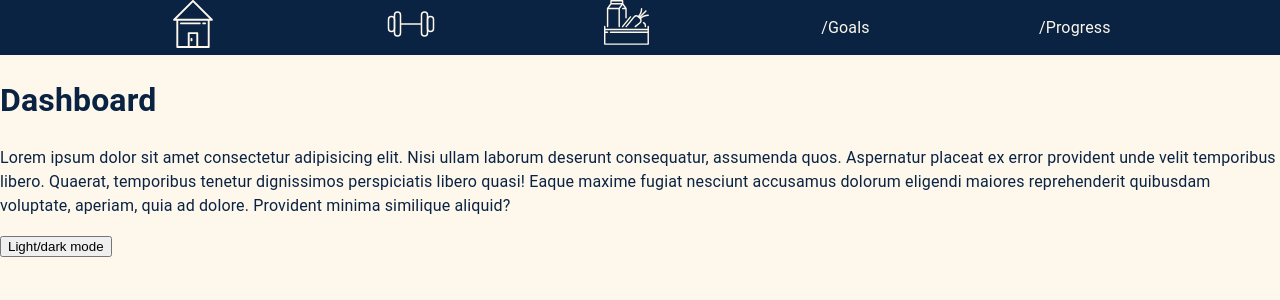
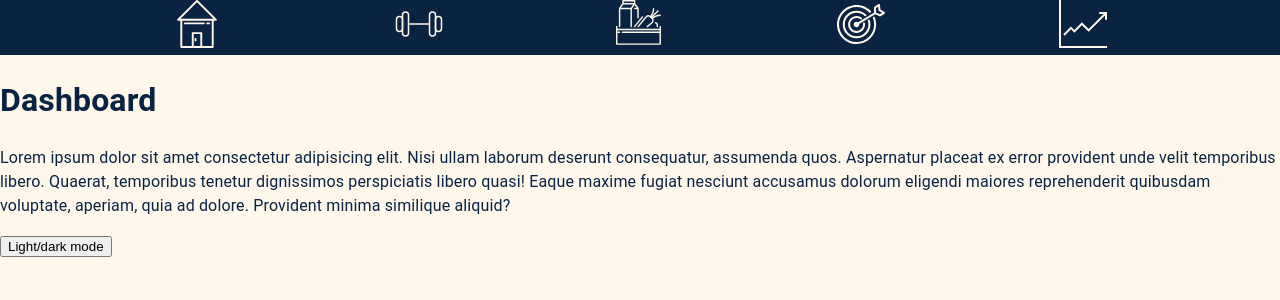
Before and after one commit to SchoolOfCode/final-project-front-end-theredhotchillicoders, a Next.js app: page / in a window 1280 px wide. Shown: the top 300 px of the page. Built offline with nearby package versions, Linux system fonts and the light colour scheme; no server answers.

Commit message:
added icons

```diff
--- /dev/null
+++ b/components/NavBar/Icons/GoalIcon.js
@@ -0,0 +1,43 @@
+import * as React from "react";
+
+export default function FitnessIcon(props) {
+  return (
+    <svg version="1.1" id="Layer_1"
+    xmlns="http://www.w3.org/2000/svg"
+    xmlnsXlink="http://www.w3.org/1999/xlink"
+    x="0px" y="0px"
+    viewBox="0 0 480.001 480.001"
+    style={{enableBackground:'new 0 0 480.001 480.001'}}
+    xmlSpace="preserve"
+    height={props.height}
+    width={props.width}
+    fill={props.fill}>
+
+           <path d="M364.997,167.453c-5.14,2.021-7.668,7.826-5.647,12.966c8.044,20.459,12.124,42.115,12.124,64.366
+               c0,96.893-78.851,175.72-175.772,175.72c-96.881,0-175.7-78.828-175.7-175.72c0-96.876,78.819-175.691,175.7-175.691
+               c48.879,0,94.279,19.559,127.835,55.072c3.794,4.015,10.123,4.194,14.136,0.401c4.015-3.793,4.194-10.122,0.401-14.137
+               c-18.107-19.164-39.48-34.245-63.525-44.826c-24.899-10.955-51.426-16.51-78.849-16.51C87.79,49.094,0,136.88,0,244.785
+               c0,107.92,87.79,195.72,195.7,195.72c52.297,0,101.46-20.353,138.432-57.311c36.977-36.962,57.341-86.117,57.341-138.409
+               c0-24.767-4.546-48.885-13.51-71.685C375.941,167.961,370.139,165.432,364.997,167.453z"/>
+           <path d="M291.622,158.77c3.808-4,3.652-10.33-0.348-14.138c-25.892-24.649-59.834-38.225-95.574-38.225
+               c-76.264,0-138.309,62.076-138.309,138.377c0,76.306,62.045,138.385,138.309,138.385c76.347,0,138.46-62.079,138.46-138.385
+               c0-14.27-2.175-28.322-6.466-41.766c-1.679-5.261-7.306-8.164-12.567-6.487c-5.262,1.679-8.165,7.306-6.487,12.567
+               c3.663,11.477,5.52,23.483,5.52,35.686c0,65.277-53.141,118.385-118.46,118.385c-65.236,0-118.309-53.107-118.309-118.385
+               c0-65.273,53.073-118.377,118.309-118.377c30.582,0,59.627,11.617,81.784,32.71C281.484,162.926,287.814,162.77,291.622,158.77z"
+               />
+           <path d="M195.7,180.313c12.1,0,23.862,3.345,34.034,9.683c1.606,0.996,3.128,2.047,4.525,3.123
+               c4.376,3.369,10.654,2.554,14.024-1.821c3.37-4.376,2.554-10.655-1.821-14.024c-1.929-1.485-4.011-2.923-6.169-4.262
+               c-13.33-8.307-28.75-12.698-44.594-12.698c-46.535,0-84.395,37.894-84.395,84.472c0,46.594,37.859,84.501,84.395,84.501
+               c46.611,0,84.532-37.907,84.532-84.501c0-3.803-0.254-7.523-0.778-11.373c-0.744-5.472-5.783-9.301-11.257-8.561
+               c-5.472,0.745-9.305,5.784-8.561,11.257c0.401,2.947,0.596,5.785,0.596,8.677c0,35.566-28.949,64.501-64.532,64.501
+               c-35.507,0-64.395-28.935-64.395-64.501C131.306,209.235,160.193,180.313,195.7,180.313z"/>
+           <path d="M475.132,119.668l-40.815-24.406l-4.888-46.804c-0.36-3.455-2.488-6.474-5.619-7.977
+               c-3.13-1.502-6.818-1.273-9.738,0.606l-39.283,25.28c-2.819,1.814-4.542,4.921-4.587,8.273l-0.704,51.944l-158.391,96.197
+               c-4.553-3.296-10.138-5.246-16.172-5.246c-15.304,0-27.754,12.442-27.754,27.735c0,15.293,12.451,27.735,27.754,27.735
+               c15.264,0,27.682-12.442,27.682-27.735c0-1.96-0.207-3.872-0.595-5.718l159.055-96.6l45.577,19.711
+               c1.272,0.55,2.623,0.821,3.969,0.821c1.886,0,3.762-0.533,5.396-1.581l39.377-25.235c2.916-1.868,4.657-5.112,4.604-8.574
+               C479.945,124.633,478.104,121.445,475.132,119.668z M429.708,142.194l-40.185-17.378l0.604-44.535l21.099-13.578l3.719,35.612
+               c0.327,3.132,2.111,5.928,4.814,7.544l31.248,18.685L429.708,142.194z"/>
+
+</svg>
+  )}
--- /dev/null
+++ b/components/NavBar/Icons/GraphIcon.js
@@ -0,0 +1,26 @@
+import * as React from "react";
+
+export default function GraphIcon(props) {
+  return (
+
+<svg version="1.1" id="Layer_1"
+xmlns="http://www.w3.org/2000/svg"
+xmlnsXlink="http://www.w3.org/1999/xlink"
+x="0px" y="0px"
+viewBox="0 0 491.52 491.52"
+style={{enableBackground:'new 0 0 491.52 491.52'}}
+xmlSpace="preserve"
+height={props.height}
+width={props.width}
+fill={props.fill}>
+
+		<polygon points="20.48,471.04 20.48,0 0,0 0,491.52 491.52,491.52 491.52,471.04 		"/>
+
+		<polygon points="412.47,123.7 412.47,144.18 456.559,144.18 303.51,297.225 234.7,228.415 157.08,306.03 122.68,271.625
+			43.55,350.75 58.03,365.23 122.68,300.585 157.08,334.99 234.7,257.375 303.51,326.185 471.04,158.659 471.04,202.75
+			491.52,202.75 491.52,123.7 		"/>
+
+</svg>
+
+  );
+}
--- a/components/NavBar/NavBar.js
+++ b/components/NavBar/NavBar.js
@@ -4,6 +4,8 @@ import HomeIcon from "./Icons/HomeIcon";
 import styles from "./NavBar.module.css";
 import FitnessIcon from "./Icons/FitnessIcon";
 import RecipesIcon from "./Icons/RecipesIcon";
+import GraphIcon from "./Icons/GraphIcon";
+import GoalIcon from "./Icons/GoalIcon";
 //Colour definitions (ideally should be stored in themes and imported)
 const darkBlue = "#0a2342";
 const cream = "#fdf7ec";
@@ -35,10 +37,16 @@ function NavBar({ theme }) {
         /></a>
       </Link>
       <Link href="/goals">
-        <a> /Goals</a>
+        <a> <GoalIcon
+          width="3rem"
+            height="3rem"
+            fill={`${theme === "light" ? cream : darkBlue}`}/></a>
       </Link>
       <Link href="/progress">
-        <a> /Progress</a>
+        <a> <GraphIcon
+          width="3rem"
+            height="3rem"
+            fill={`${theme === "light" ? cream : darkBlue}`}/></a>
       </Link>
     </nav>
   );
--- a/components/NavBar/NavBar.module.css
+++ b/components/NavBar/NavBar.module.css
@@ -19,4 +19,5 @@
 .navIcon {
   fill: var(--cream);
   stroke: var(--cream);
+
 }
```
Also changed, not shown: components/NavBar/Icons/line-chart-graph-svgrepo-com.svg (added).
